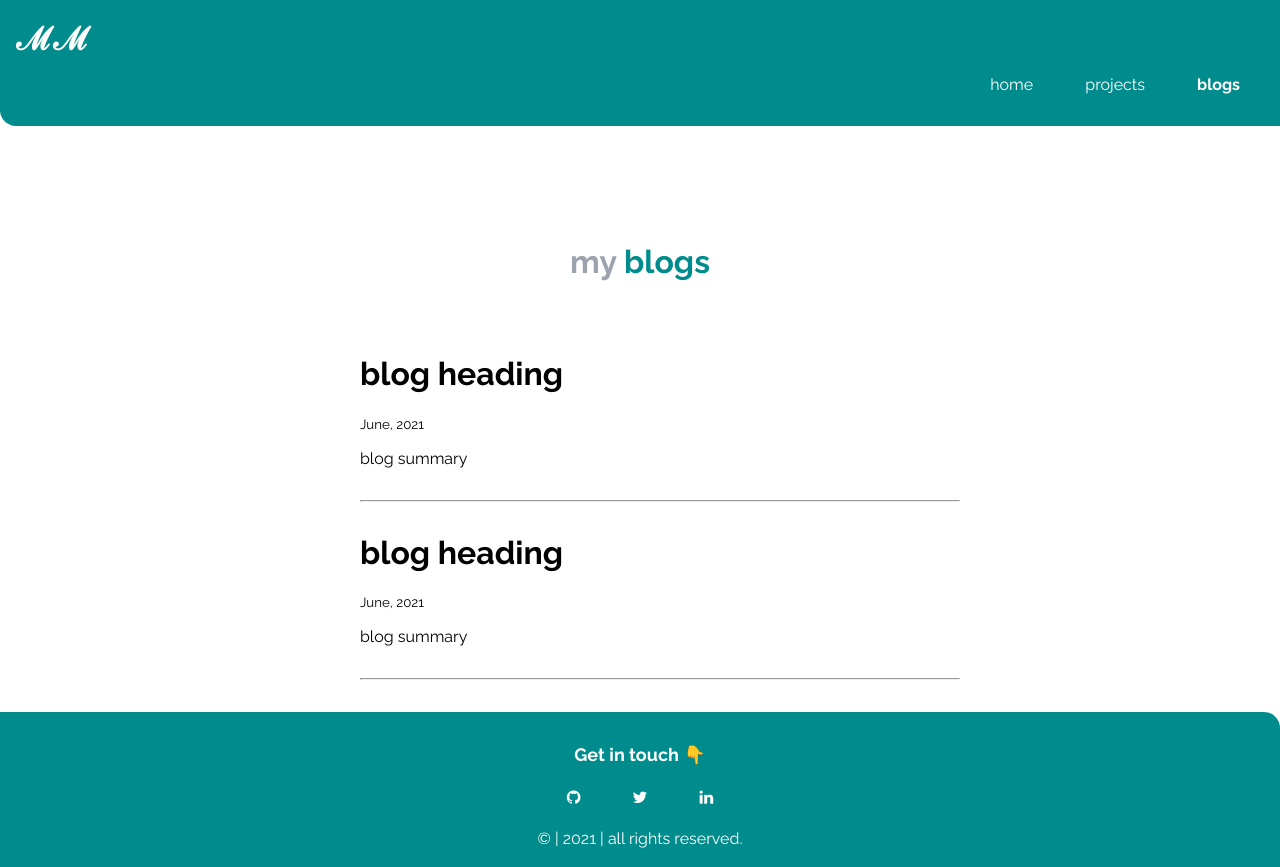
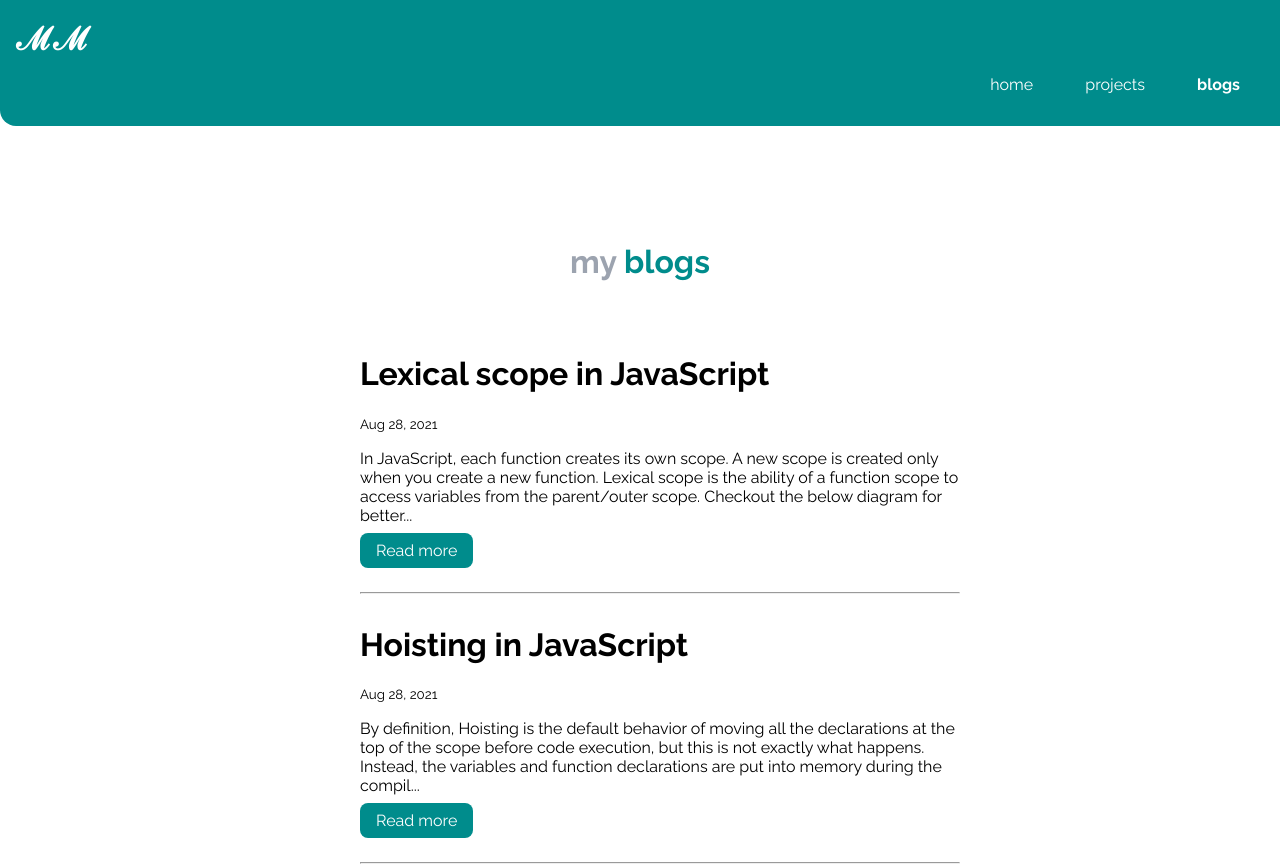
Before and after one commit to mayurcodes/portfolio, a plain HTML site: page blogs.html in a window 1280 px wide. Shown: the top 867 px of the page. Drawn offline with Linux system fonts and the light colour scheme.

Commit message:
blogs added

```diff
--- a/blogs.html
+++ b/blogs.html
@@ -34,15 +34,19 @@
     <ul class="list-non-bullet">
         <div class="container container-center">
             <li>
-                <h1>blog heading</h1>
-                <small>June, 2021</small>
-                <p>blog summary</p>
+                <h1>Lexical scope in JavaScript</h1>
+                <small>Aug 28, 2021</small>
+                <p>In JavaScript, each function creates its own scope. A new scope is created only when you create a new function. Lexical scope is the ability of a function scope to access variables from the parent/outer scope. Checkout the below diagram for better...</p>
+
+                <a class="link link-primary" href="https://mayur-codes.hashnode.dev/lexical-scope-in-javascript" target="_blank">Read more</a>
                 <hr>
             </li>
             <li>
-                <h1>blog heading</h1>
-                <small>June, 2021</small>
-                <p>blog summary</p>
+                <h1>Hoisting in JavaScript</h1>
+                <small>Aug 28, 2021</small>
+                <p>By definition, Hoisting is the default behavior of moving all the declarations at the top of the scope before code execution, but this is not exactly what happens. Instead, the variables and function declarations are put into memory during the compil...</p>
+
+                <a class="link link-primary" href="https://mayur-codes.hashnode.dev/hoisting-in-javascript" target="_blank">Read more</a>
                 <hr>
             </li>
         </div>
```
Also changed, not shown: projects.html (+9 -9 lines).
